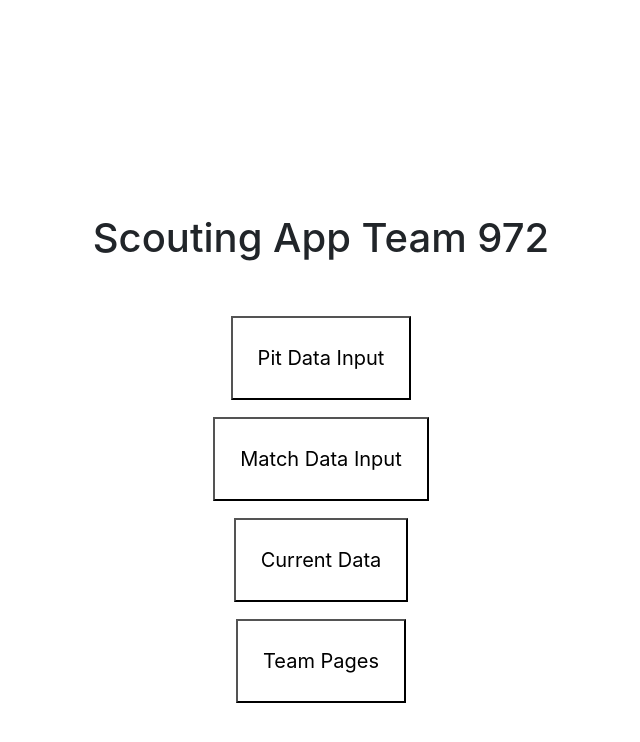
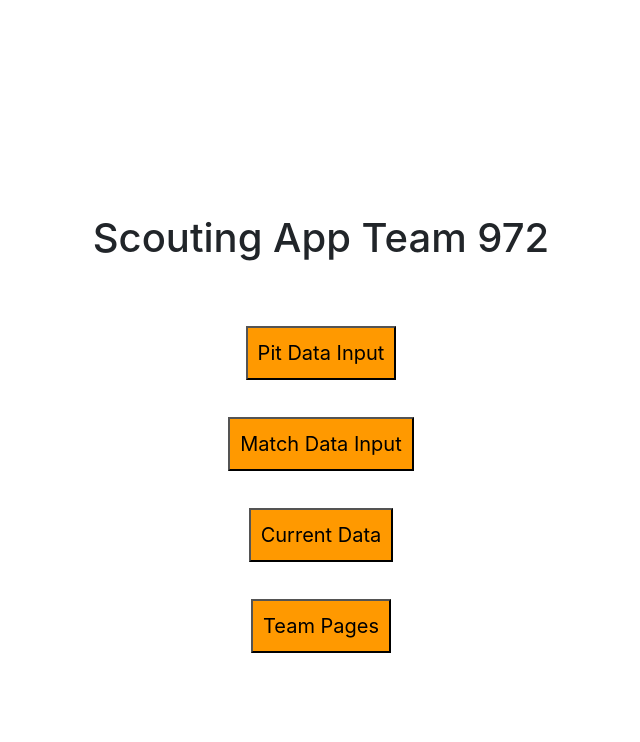
Before and after one commit to iron-claw-972/ScoutingApp2019, a Flask app: page /scouting/home in a window 1280 px wide. Shown: the top 742 px of the page, without its empty margins (319-959 px from the left). Run offline with Flask 2, Linux system fonts and the light colour scheme; parts of the project's set-up code (start-up, migrations or seed data) failed here and were passed over; some libraries are stand-ins or nearby versions.

Commit message:
changed formatting

```diff
--- a/app/static/css/styles.css
+++ b/app/static/css/styles.css
@@ -11,14 +11,15 @@ a.btn.btn-link.btn-lg {
 }
 
 button.scoutingHomeButtons {
-    background-color: transparent;
+    background-color: #ff9900;
     color: black;
     border-color: black;
     border-radius: 10x 10px;
-    padding: 25px;
+    padding: 10px;
     transition: 0.5s;
+    margin: 10px;
+}
 
-}
 button:hover {
     cursor: hand;
 }
--- a/app/templates/currentData.html
+++ b/app/templates/currentData.html
@@ -3,10 +3,11 @@
     <head>
         <title>Current Data</title>
         <meta charset = "utf-8" />
+        <meta name="viewport" content="width=device-width, initial-scale=1.0" />
     </head>
 
     <body>
-        <h1>Current Data</h1>
+        <h1 style = "text-align: center;">Current Data</h1>
     </body>
 
 </html>
--- a/app/templates/matchScouting.html
+++ b/app/templates/matchScouting.html
@@ -1,4 +1,10 @@
 <html>
+
+    <head>
+        <meta charset = "utf-8" />
+        <meta name="viewport" content="width=device-width, initial-scale=1.0" />
+        <title>Match Data Input</title>
+    </head>
 
     <body>
         <h1 style = "text-align: center;">Input Match Data</h1>
--- a/app/templates/pitScouting.html
+++ b/app/templates/pitScouting.html
@@ -1,4 +1,9 @@
 <html>
+	<head>
+		<meta charset = "utf-8" />
+		<meta name="viewport" content="width=device-width, initial-scale=1.0" />
+		<title>Input Pit Data</title>
+	</head>
 
 	<body>
 		<h1 style = "text-align: center;">Input Pit Data</h1>
--- a/app/templates/publicityBoard.html
+++ b/app/templates/publicityBoard.html
@@ -1,7 +1,7 @@
 <!DOCTYPE html> <!--This is not nearly finished yet: Alexis-->
     <head>
         <title>Team 972 Publicity Board</title>
-        <meta charset = "utf-8"></meta>
+        <meta charset = "utf-8" />
         <link rel="shortcut icon" type="image/png" href="images/clawLogoOrange.png">
         <link rel="stylesheet" type="text/css" href="css/publicityBoard.css">
     </head>
--- a/app/templates/teamPageInput.html
+++ b/app/templates/teamPageInput.html
@@ -3,7 +3,7 @@
 <head>
     <meta charset="utf-8" />
     <meta name="viewport" content="width=device-width, initial-scale=1.0" />
-    <title>ScoutingAppBootstrap</title>
+    <title>Team Page Input</title>
     <link rel="stylesheet" href="/css/bootstrap.min.css" />
 
 </head>
```
Lines whose indentation alone changed are shown as unchanged.
